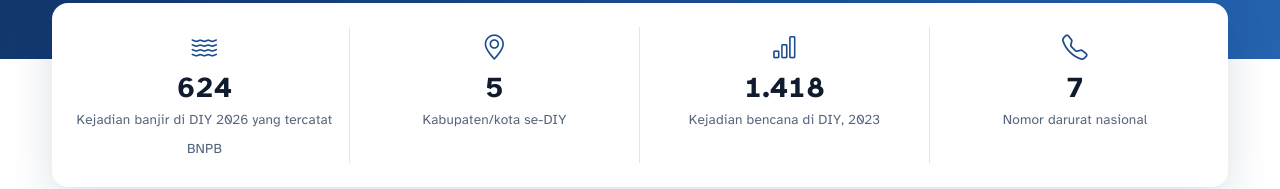
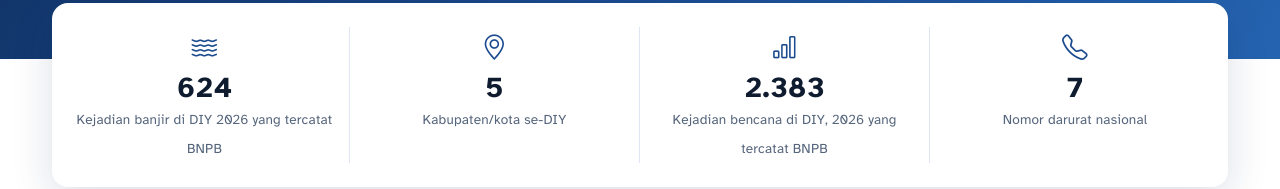
Before and after one commit to Shine-Hexel/SIMB-Banjir, a plain HTML site: page simb-diy-website-updated/simb-diy/index.html in a window 1280 px wide. Shown: the part 763-952 px from the top of the page. Drawn offline with nearby package versions, Linux system fonts and the light colour scheme; no server answers.

Commit message:
ngatur data

```diff
--- a/simb-diy-website-updated/simb-diy/index.html
+++ b/simb-diy-website-updated/simb-diy/index.html
@@ -69,8 +69,8 @@
     <div class="stat-float row g-0 text-center">
       <div class="col-3"><i class="bi bi-water"></i><b data-count="624">0</b><span>Kejadian banjir di DIY 2026 yang tercatat BNPB</span></div>
       <div class="col-3"><i class="bi bi-geo-alt"></i><b data-count="5">0</b><span>Kabupaten/kota se-DIY</span></div>
-      <div class="col-3"><i class="bi bi-bar-chart"></i><b data-count="1418">0</b><span>Kejadian bencana di DIY,
-          2023</span></div>
+      <div class="col-3"><i class="bi bi-bar-chart"></i><b data-count="2383">0</b><span>Kejadian bencana di DIY,
+          2026 yang tercatat BNPB</span></div>
       <div class="col-3"><i class="bi bi-telephone"></i><b data-count="7">0</b><span>Nomor darurat nasional</span></div>
     </div>
   </div>
```
